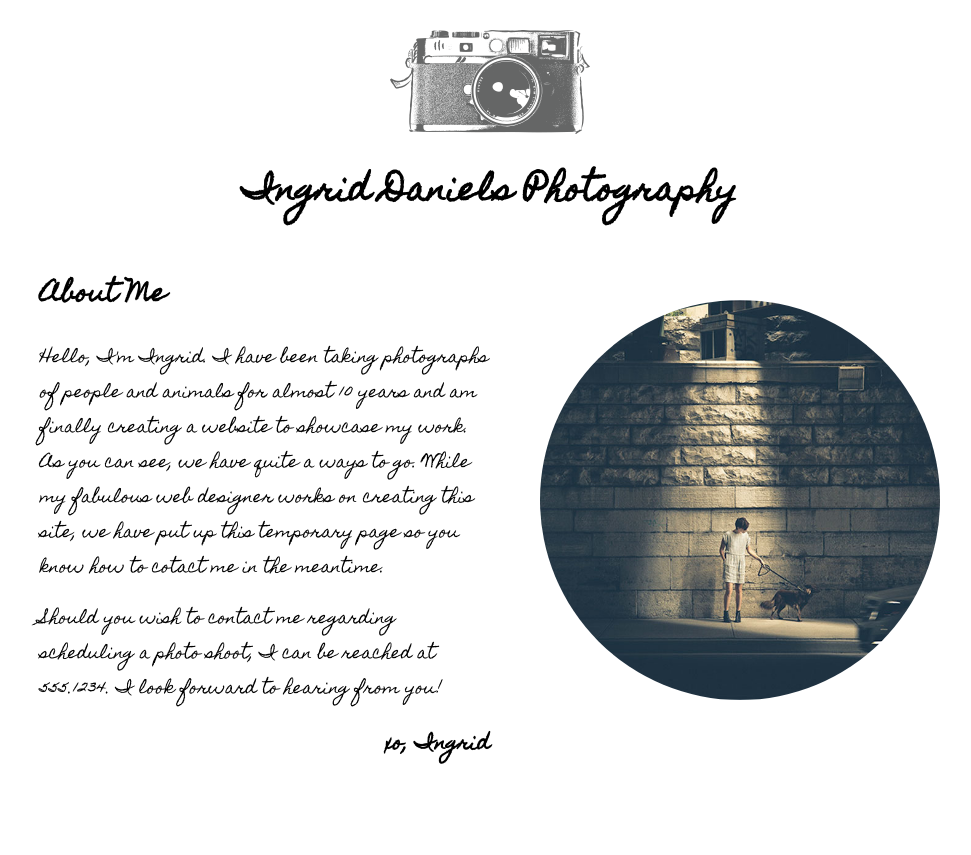
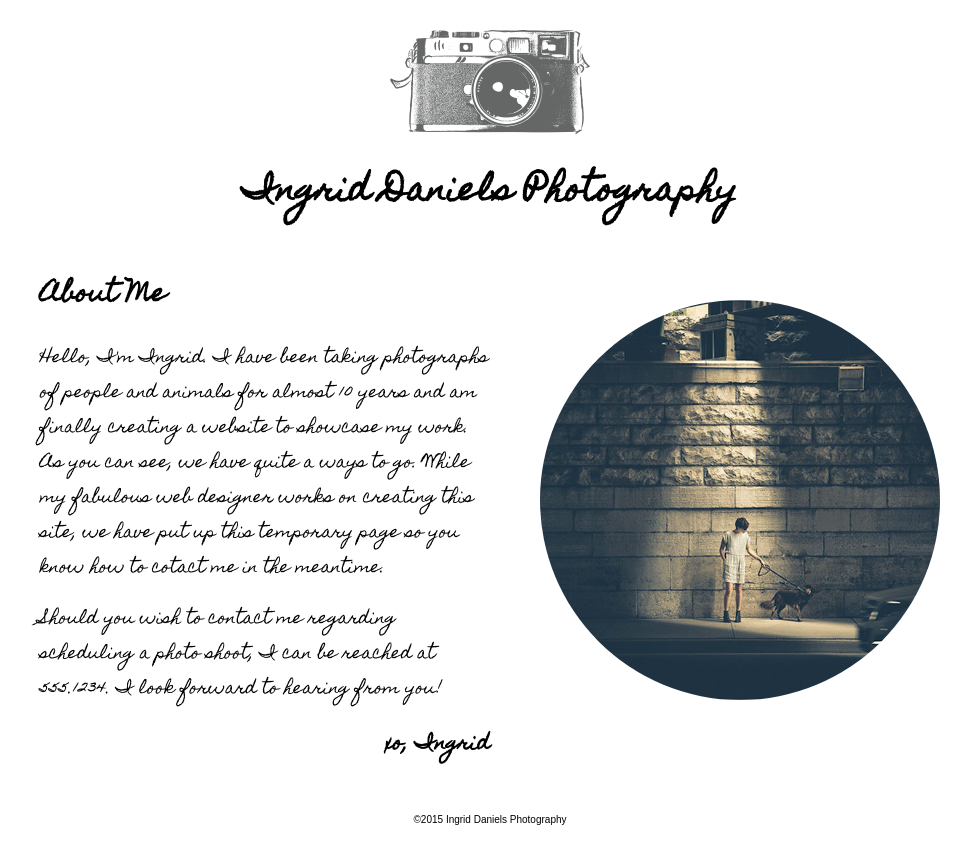
Before and after one commit to sdignum/starter-project, a plain HTML site: page index.html in a window 1280 px wide. Shown: the whole page, without its empty margins (150-1121 px from the left). Before the commit the page ends 800 px from the top, so only its background shows below. Drawn offline with nearby package versions, Linux system fonts and the light colour scheme.

Commit message:
added footer

```diff
--- a/css/main.css
+++ b/css/main.css
@@ -37,3 +37,10 @@ h3 {
    -webkit-border-radius: 300px;
    border-radius: 300px;
 }
+#footer {
+	clear: both;
+	padding: 20px 0;
+	text-align: center;
+	font-family: Arial;
+	font-size: 10px;
+}
--- a/index.html
+++ b/index.html
@@ -25,6 +25,9 @@
 		<div id="photo">
 			<img src="img/girl.jpg" width="400px" alt="Ingrid" title="Ingrid" class="circle">
 		</div>
+		<div id="footer">
+			<p>&copy;2015 Ingrid Daniels Photography</p>
+		</div>
 	</div>
 
 
```
